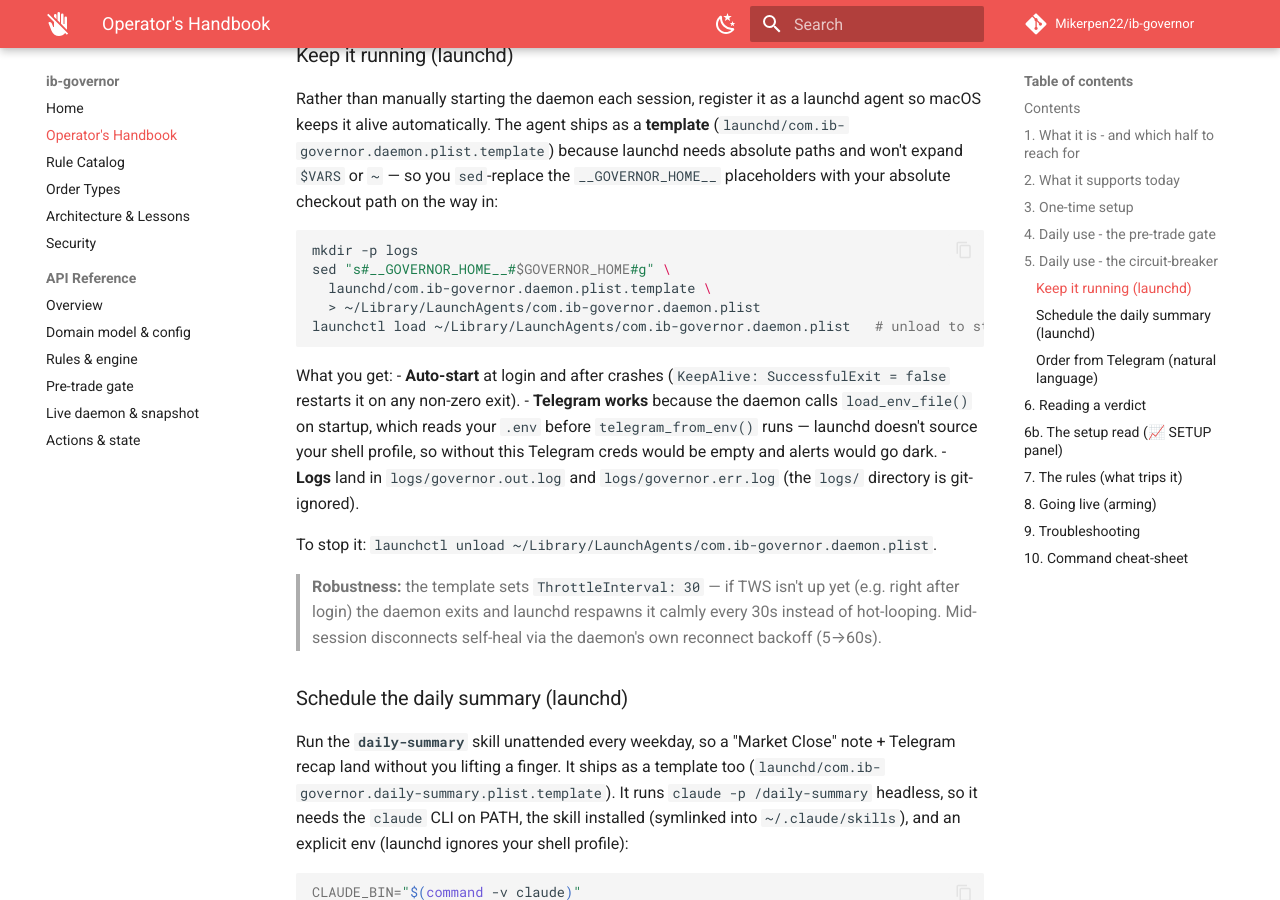
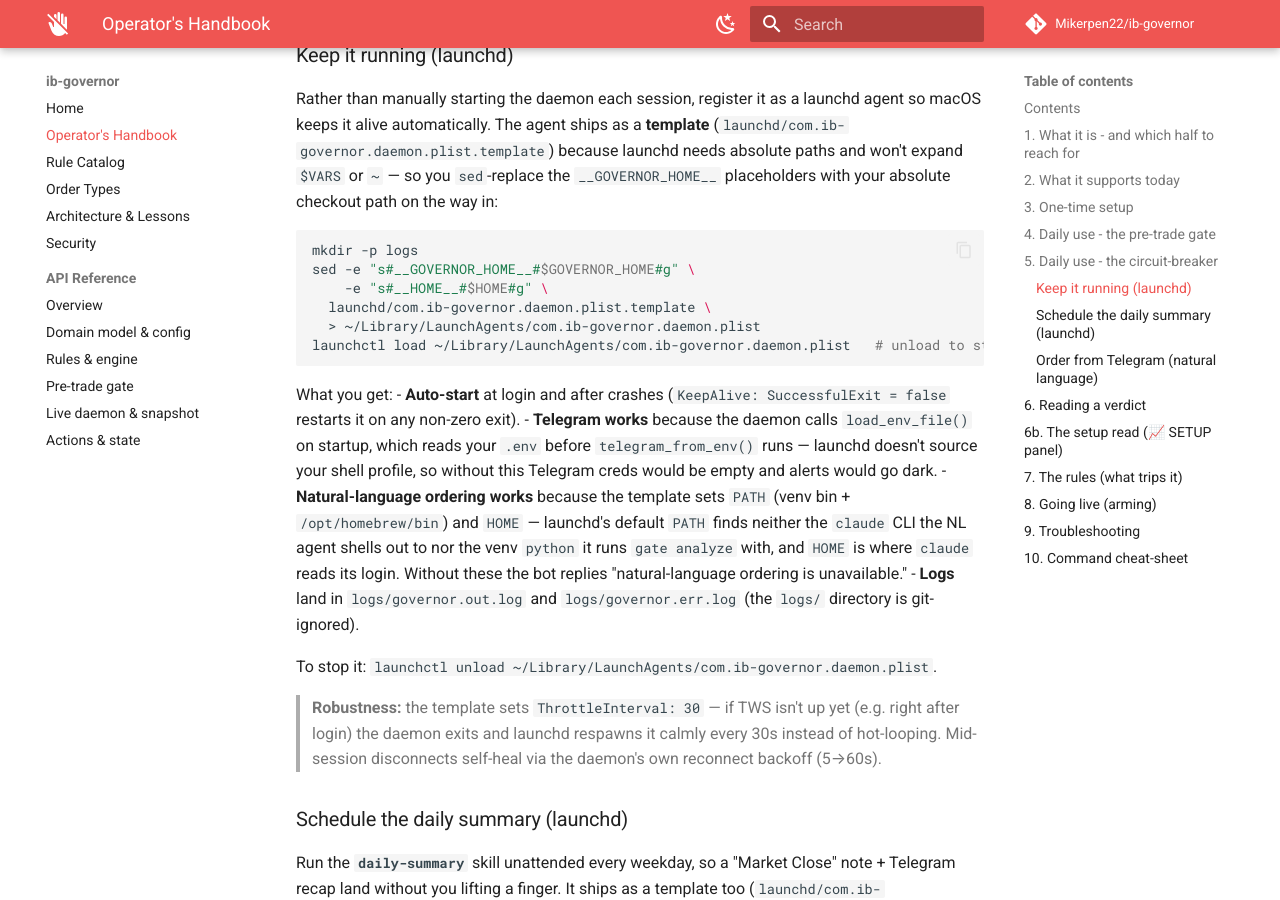
Before and after one commit to Mikerpen22/ib-governor, an MkDocs documentation site: the page built from docs/HANDBOOK.md, in a window 1280 px wide and 900 px high, scrolled down 5908 px. Built offline with MkDocs 1.6.1 and Material for MkDocs 9.7.7, drawn with Linux system fonts in a browser that asks for light colours; comment, search, counter and statistics services are not loaded.

Commit message:
fix: daemon launchd PATH/HOME so the Telegram NL agent can run
Under launchd the daemon only had PYTHONPATH set, so the default PATH found
neither the `claude` CLI the NL order agent shells out to nor the venv
`python` it runs `gate analyze` with — the bot would reply 'unavailable'.
Add PATH (venv bin + /opt/homebrew/bin) and HOME (for claude's login) to the
daemon plist template; document the __HOME__ sed replacement.

````diff
--- a/docs/HANDBOOK.md
+++ b/docs/HANDBOOK.md
@@ -156,7 +156,8 @@ Rather than manually starting the daemon each session, register it as a launchd
 
 ```bash
 mkdir -p logs
-sed "s#__GOVERNOR_HOME__#$GOVERNOR_HOME#g" \
+sed -e "s#__GOVERNOR_HOME__#$GOVERNOR_HOME#g" \
+    -e "s#__HOME__#$HOME#g" \
   launchd/com.ib-governor.daemon.plist.template \
   > ~/Library/LaunchAgents/com.ib-governor.daemon.plist
 launchctl load ~/Library/LaunchAgents/com.ib-governor.daemon.plist   # unload to stop
@@ -165,6 +166,7 @@ launchctl load ~/Library/LaunchAgents/com.ib-governor.daemon.plist   # unload to
 What you get:
 - **Auto-start** at login and after crashes (`KeepAlive: SuccessfulExit = false` restarts it on any non-zero exit).
 - **Telegram works** because the daemon calls `load_env_file()` on startup, which reads your `.env` before `telegram_from_env()` runs — launchd doesn't source your shell profile, so without this Telegram creds would be empty and alerts would go dark.
+- **Natural-language ordering works** because the template sets `PATH` (venv bin + `/opt/homebrew/bin`) and `HOME` — launchd's default `PATH` finds neither the `claude` CLI the NL agent shells out to nor the venv `python` it runs `gate analyze` with, and `HOME` is where `claude` reads its login. Without these the bot replies "natural-language ordering is unavailable."
 - **Logs** land in `logs/governor.out.log` and `logs/governor.err.log` (the `logs/` directory is git-ignored).
 
 To stop it: `launchctl unload ~/Library/LaunchAgents/com.ib-governor.daemon.plist`.
````
Also changed, not shown: 1 other file.
